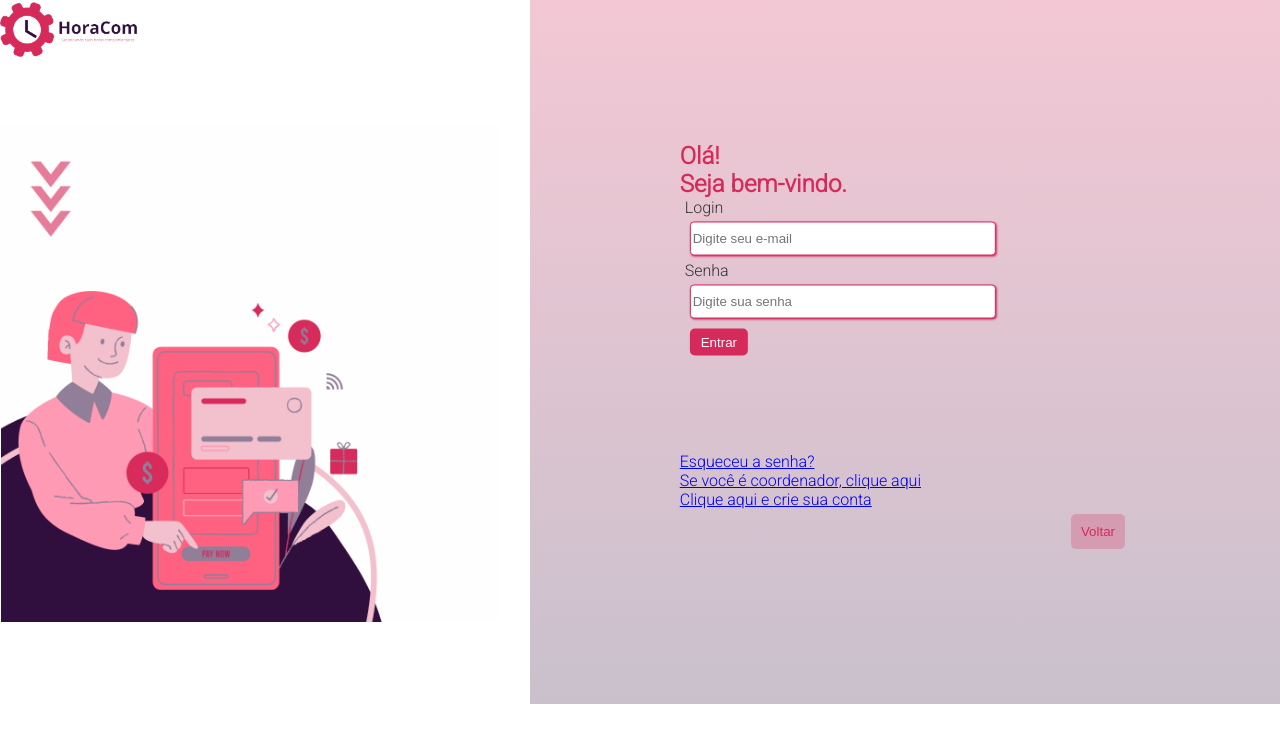
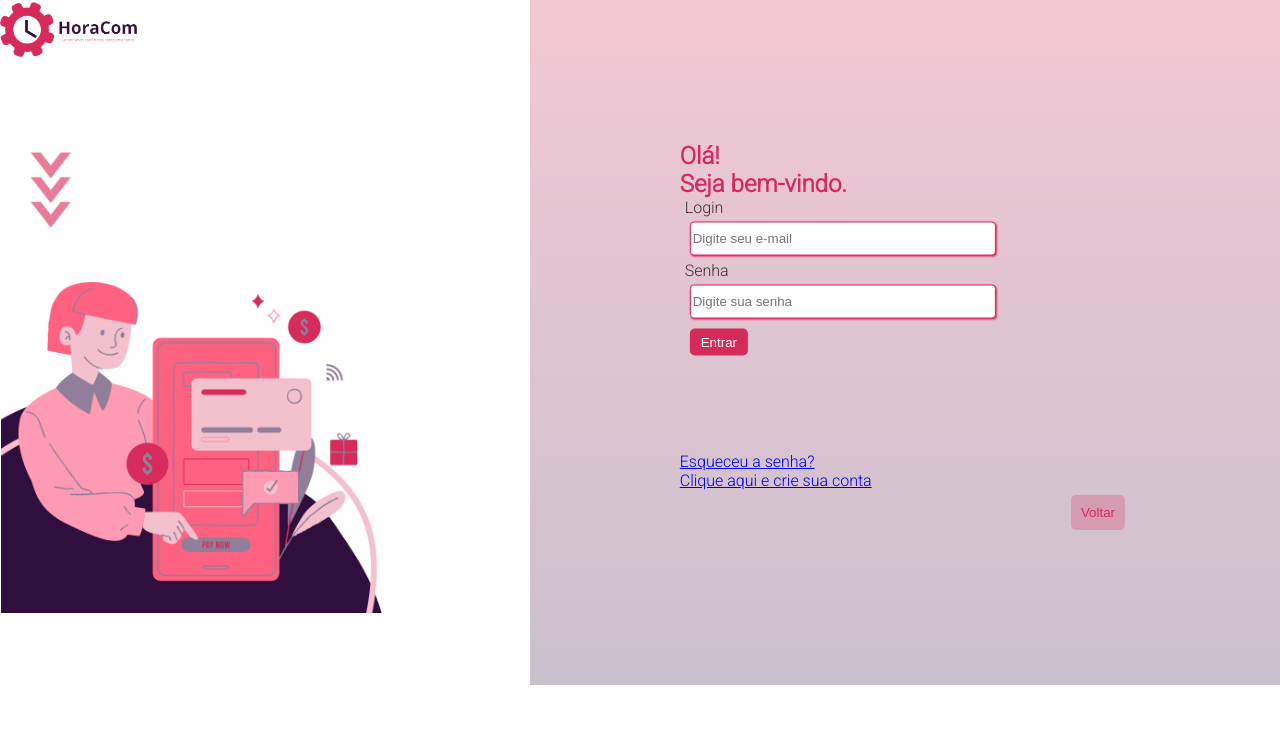
Before and after one commit to gti-ifpr/HoraCom, a Flask app: page /login in a window 1280 px wide. Shown: the top 744 px of the page. Run offline with Flask 3, Linux system fonts and the light colour scheme.

Commit message:
Update login.html

```diff
--- a/horacomsite/templates/login.html
+++ b/horacomsite/templates/login.html
@@ -31,7 +31,6 @@
                     <input type="submit" value="Entrar">
                 </form>
                 <p><a href="{{url_for('esqueceusenha')}}" class="link-esqueceu-senha">Esqueceu a senha?</a></p>
-                <p><a href="{{url_for('user_coordenador')}}" class="cadastro">Se você é coordenador, clique aqui</a></p>
                 <p><a href="{{url_for('processar_cadastro')}}" class="cadastro">Clique aqui e crie sua conta</a><p>
                 <div class="voltar">
                     <button id="backBtn">Voltar</button>
```
